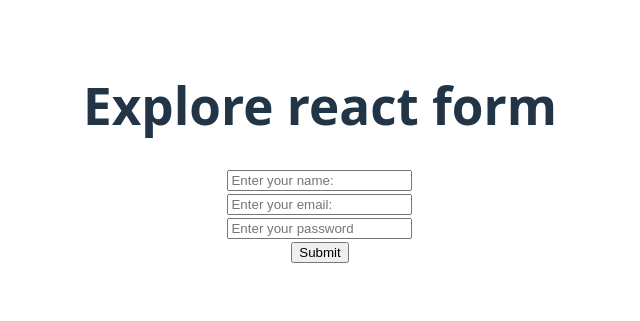
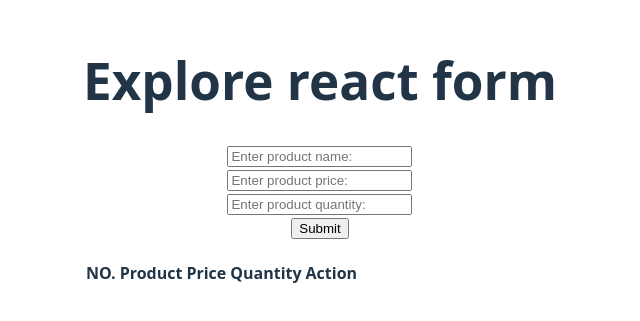
Before and after one commit to Apurbo-hue/explore_react_form, a React (Vite) app: page / in a window 1280 px wide. Shown: the part 247-568 px from the top of the page, without its empty margins (320-960 px from the left). Built offline with nearby package versions, Linux system fonts and the light colour scheme.

Commit message:
product management added

```diff
--- a/src/App.jsx
+++ b/src/App.jsx
@@ -2,6 +2,7 @@ import './App.css'
 import ControlledData from './assets/Components/ControlledField/ControlledField'
 import FormData from './assets/Components/FormData/FormData'
 import HooksForm from './assets/Components/HooksForm/HooksForm'
+import ProductManagement from './assets/Components/ProductManagement/ProductManagement'
 import SimpleForm from './assets/Components/SimpleForm/SimpleForm'
 import UncontrolledField from './assets/Components/UncontrolledField/UncontrolledField'
 
@@ -15,7 +16,8 @@ function App() {
     {/* <FormData></FormData> */}
     {/* <ControlledData></ControlledData> */}
     {/* <UncontrolledField></UncontrolledField> */}
-    <HooksForm></HooksForm>
+    {/* <HooksForm></HooksForm> */}
+    <ProductManagement></ProductManagement>
     </>
   )
 }
--- /dev/null
+++ b/src/assets/Components/ProductManagement/ProductForm.jsx
@@ -0,0 +1,57 @@
+import React, {  useState } from 'react';
+
+const ProductForm = ({handleAddProduct}) => {
+    const [error,setError]=useState('')
+
+        const handleProductSubmit =(e)=>{
+             e.preventDefault()
+             console.log(e.target)
+             const name = e.target.name.value
+             const price = e.target.price.value
+             const quantity = e.target.quantity.value
+
+             const newProduct ={
+                name,
+                price,
+                quantity
+             }
+             if(name.length===0)
+             {
+               setError('Enter the name of the product')
+               return
+             }
+             else if(price.length===0)
+             {
+                setError('Enter valid price')
+                return
+             }
+
+             else if(quantity.length===0)
+             {
+                setError('Enter valid quantity')
+                return
+             }
+             else{
+                setError('')
+             }
+
+            //   console.log(newProduct)
+            handleAddProduct(newProduct)
+            }
+
+
+    return (
+
+        <div>
+            <form onSubmit={handleProductSubmit}>
+                <input type="text" name='name' placeholder='Enter product name:' /><br />
+                <input type="text" name='price' placeholder='Enter product price:'/><br />
+                <input type="text" name='quantity' placeholder='Enter product quantity:' /><br />
+                <input type="submit" value="Submit" />
+            </form>
+            <h3>{error}</h3>
+        </div>
+    );
+};
+
+export default ProductForm;
--- /dev/null
+++ b/src/assets/Components/ProductManagement/ProductManagement.jsx
@@ -0,0 +1,19 @@
+import React, { useState } from 'react';
+import ProductForm from './ProductForm';
+import ProductTable from './ProductTable';
+
+const ProductManagement = () => {
+    const [products,setProducts]=useState([])
+    const handleAddProduct =(newProduct)=>{
+        const newProducts = [...products,newProduct]
+         setProducts(newProducts)
+    }
+    return (
+        <div>
+            <ProductForm handleAddProduct={handleAddProduct}></ProductForm>
+            <ProductTable products={products}></ProductTable>
+        </div>
+    );
+};
+
+export default ProductManagement;
--- /dev/null
+++ b/src/assets/Components/ProductManagement/ProductTable.jsx
@@ -0,0 +1,39 @@
+import React from 'react';
+
+const ProductTable = ({products}) => {
+    console.log(products)
+    return (
+        <div>
+           <table>
+              <thead>
+               <tr>
+                <th>NO.</th>
+                <th>Product</th>
+                <th>Price</th>
+                <th>Quantity</th>
+                <th>Action</th>
+               </tr>
+              </thead>
+              <tbody>
+                {products.map((product,index)=>(
+                                        <tr key={index}>
+                    <td>{index+1}</td>
+                    <td>{product.name}</td>
+                    <td>{product.price}</td>
+                    <td>{product.quantity}</td>
+                    <td></td>
+                </tr>
+                )
+
+                )
+
+                }
+              </tbody>
+
+           </table>
+
+        </div>
+    );
+};
+
+export default ProductTable;
```
